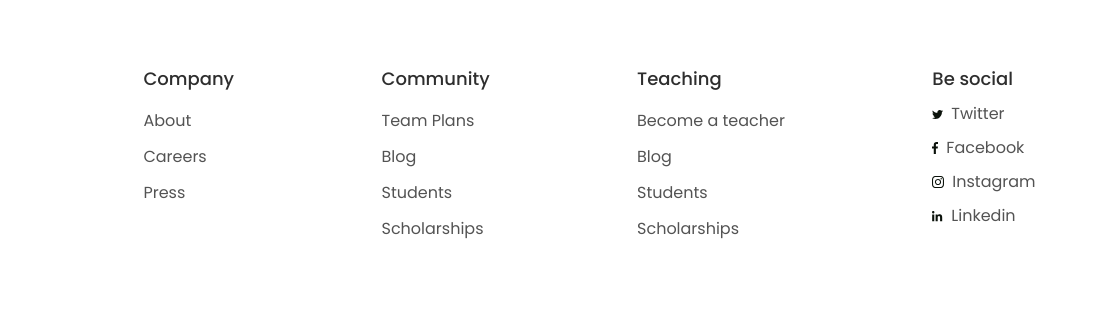
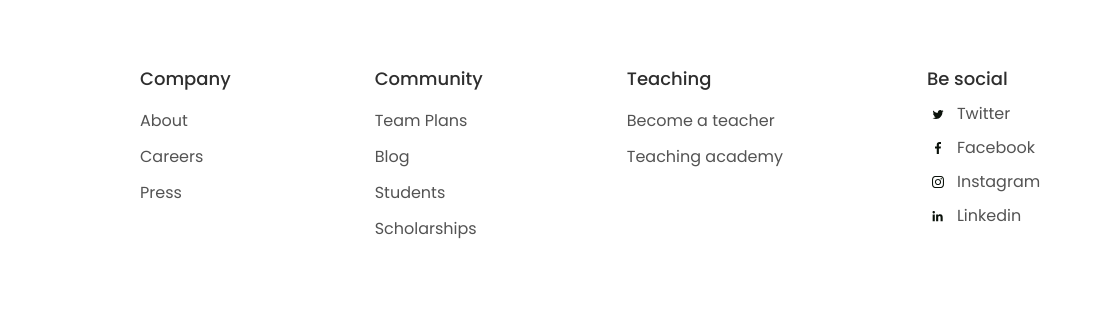
Before and after one commit to hieunmps16000/F8-Project-2-1, a plain HTML site: page index.html in a window 1280 px wide. Shown: the part 4000-4314 px from the top of the page, 186-1280 px from the left. Drawn offline with Linux system fonts and the light colour scheme.

Commit message:
style: adjust spacing between icon and text in

```diff
--- a/assets/css/styles.css
+++ b/assets/css/styles.css
@@ -769,7 +769,8 @@ a {
     white-space: nowrap;
 }
 
-.footer__link:hover {
+.footer__link:hover,
+.footer__social-link:hover {
     opacity: 0.9;
 }
 
@@ -784,6 +785,7 @@ a {
 }
 
 .footer__social-icon {
+    min-width: 22px;
     color: #0b120b;
 }
 
--- a/index.html
+++ b/index.html
@@ -432,9 +432,7 @@
                         <h3 class="footer__heading">Teaching</h3>
                         <ul class="footer__list">
                             <li><a href="#!" class="footer__link">Become a teacher</a></li>
-                            <li><a href="#!" class="footer__link">Blog</a></li>
-                            <li><a href="#!" class="footer__link">Students</a></li>
-                            <li><a href="#!" class="footer__link">Scholarships </a></li>
+                            <li><a href="#!" class="footer__link">Teaching academy</a></li>
                         </ul>
                     </div>
                     <div class="footer__column">
```
